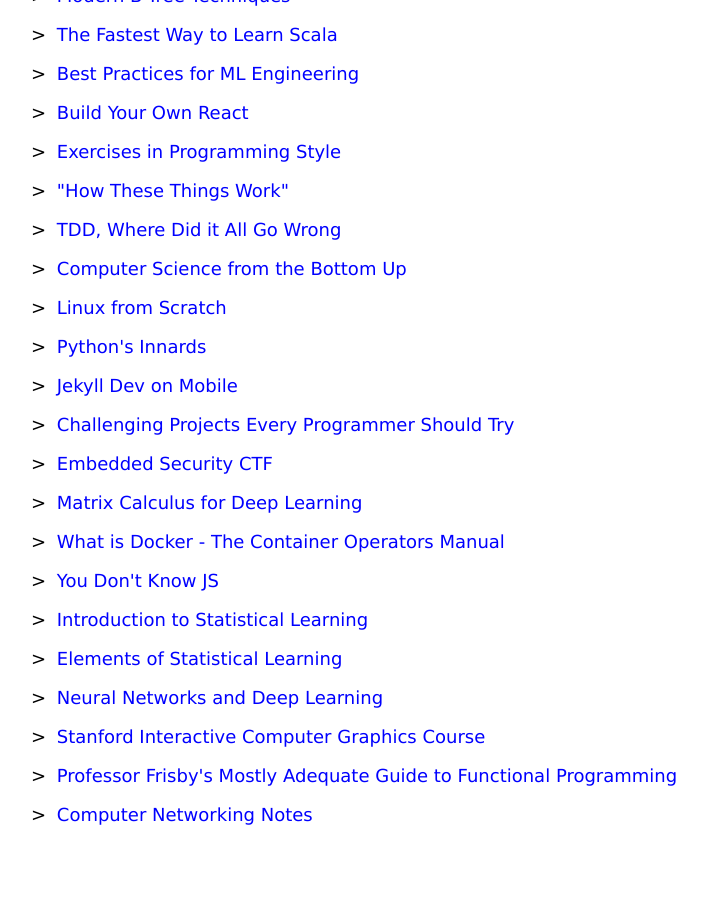
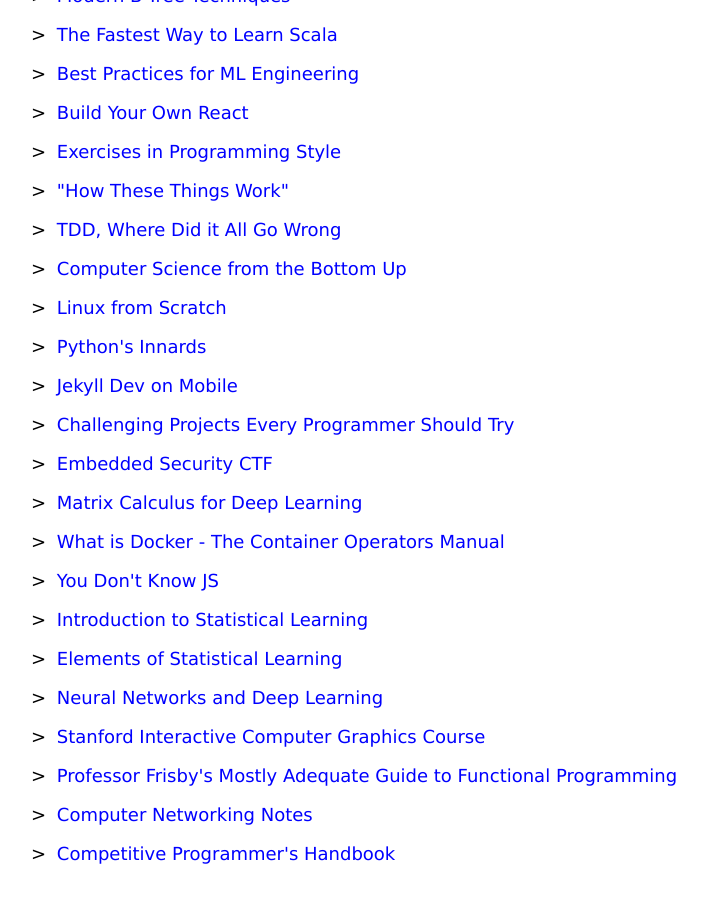
Before and after one commit to robinovitch61/robinovitch61.github.io, a Jekyll site: the page built from lynx.html, in a window 1280 px wide and 900 px high, scrolled down 2225 px. Shown: the whole window, without its empty margins (277-984 px from the left). Built offline with Jekyll 4.4.1, drawn with Linux system fonts in a browser that asks for light colours; before the commit the page ends 3086 px from its top, so only the background shows below that.

Commit message:
add lynk

```diff
--- a/lynx.html
+++ b/lynx.html
@@ -142,6 +142,8 @@
           Professor Frisby's Mostly Adequate Guide to Functional Programming</a></li>
         <li><a target="_blank" href="https://www.computernetworkingnotes.com/">
           Computer Networking Notes</a></li>
+        <li><a target="_blank" href="https://cses.fi/book/book.pdf">
+          Competitive Programmer's Handbook</a></li>
         <!-- <li><a target="_blank" href="">
           </a></li> -->
       </ul>
```
